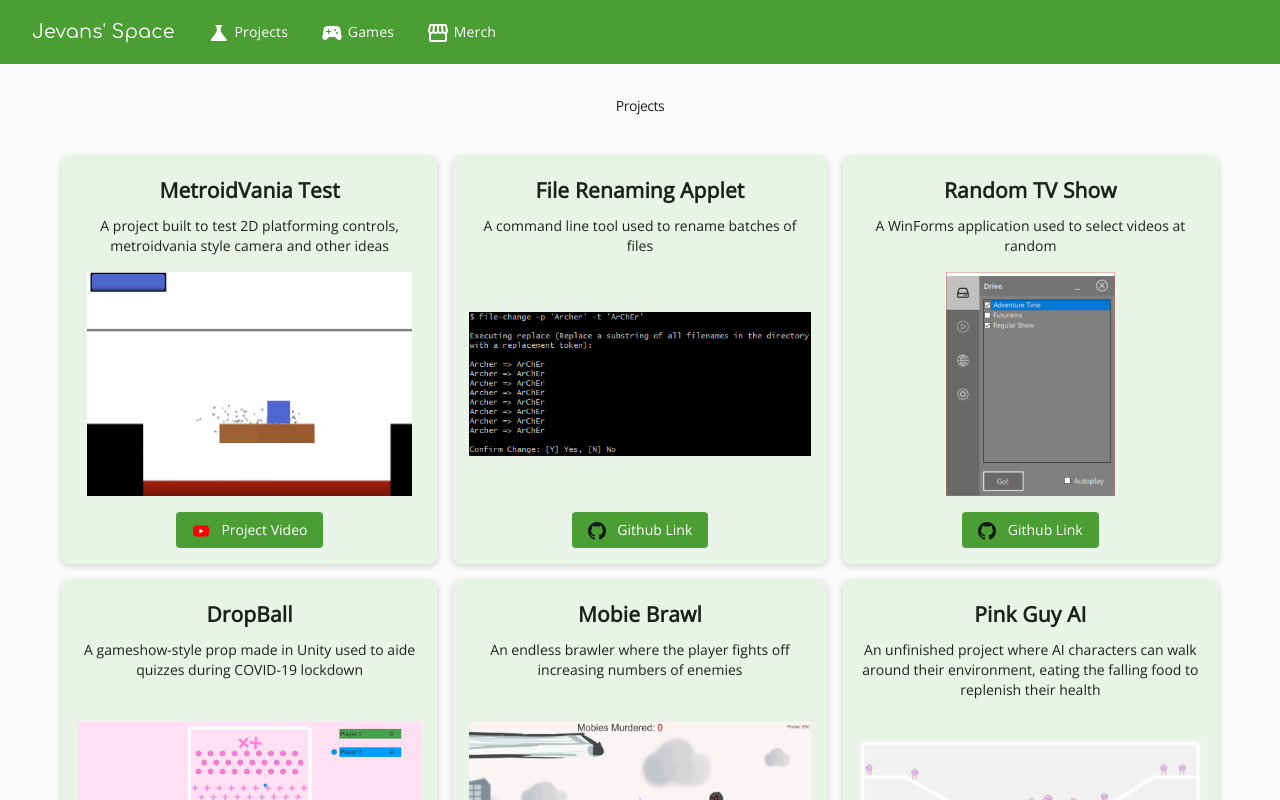
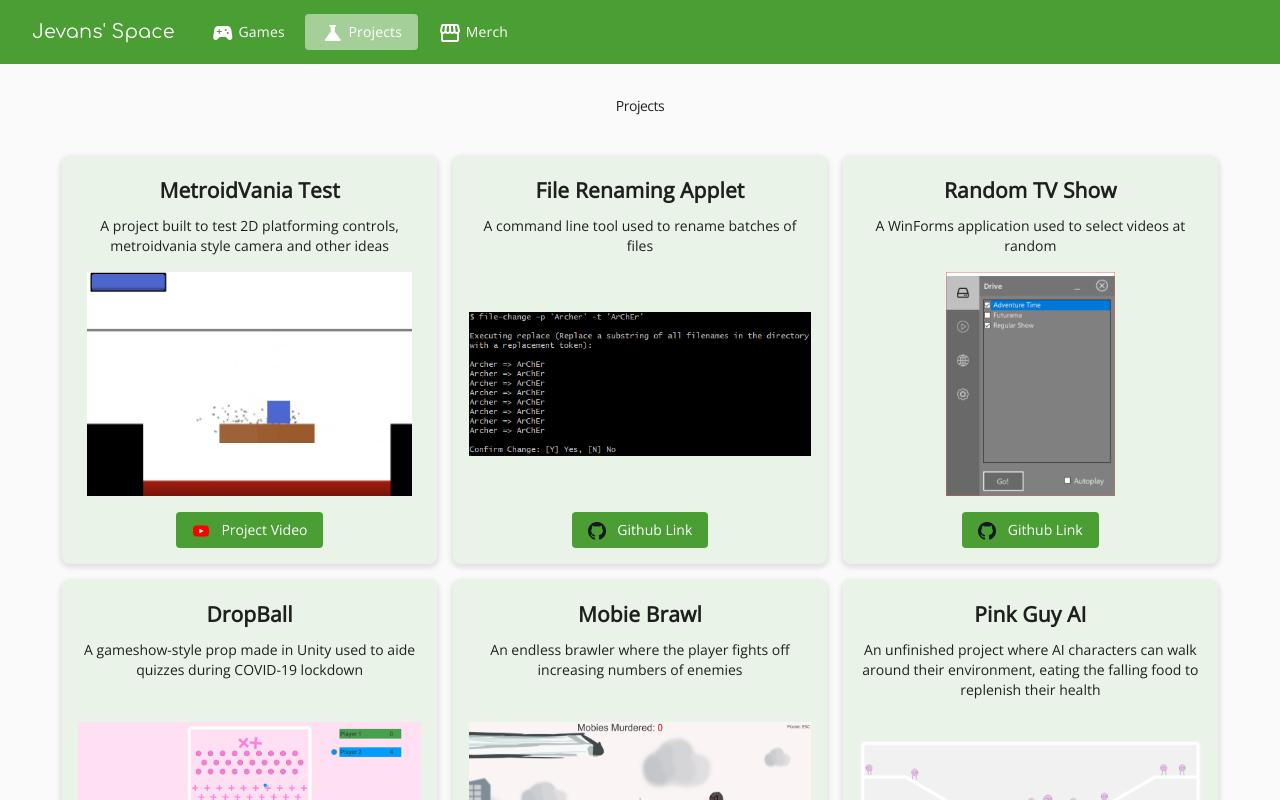
Before and after one commit to JackEvans24/jackevans24.github.io, an Angular app: page /projects in a window 1280 px wide. Built offline with nearby package versions, Linux system fonts and the light colour scheme.

Commit message:
fix button order

```diff
--- a/src/app/app.component.html
+++ b/src/app/app.component.html
@@ -1,11 +1,14 @@
 <mat-sidenav-container class="example-container">
-    <mat-sidenav #drawer mode="over">
+    <mat-sidenav #drawer
+                 mode="over">
         <ng-container *ngTemplateOutlet="menuItems"></ng-container>
     </mat-sidenav>
 
     <mat-toolbar color="primary">
         <div class="mobile-spacer">
-            <button mat-button class="menu-button" (click)="drawer.toggle()">
+            <button mat-button
+                    class="menu-button"
+                    (click)="drawer.toggle()">
                 <mat-icon>menu</mat-icon>
             </button>
         </div>
@@ -19,19 +22,30 @@
 </mat-sidenav-container>
 
 <ng-template #menuItems>
-    <a mat-button class="home-button" routerLink="/">Jevans' Space</a>
+    <a mat-button
+       class="menu-item home-button"
+       routerLink="/">Jevans' Space</a>
 
-    <a mat-button routerLink="/projects" routerLinkActive="active-link">
+    <a mat-button
+       class="menu-item"
+       routerLink="/games"
+       routerLinkActive="active-link">
+        <mat-icon>sports_esports</mat-icon>
+        Games
+    </a>
+
+    <a mat-button
+       class="menu-item"
+       routerLink="/projects"
+       routerLinkActive="active-link">
         <mat-icon>science</mat-icon>
         Projects
     </a>
 
-    <a mat-button routerLink="/games" routerLinkActive="active-link">
-        <mat-icon>sports_esports</mat-icon>
-        Games
-    </a>
-
-    <a mat-button routerLink="/merch" routerLinkActive="active-link">
+    <a mat-button
+       class="menu-item"
+       routerLink="/merch"
+       routerLinkActive="active-link">
         <mat-icon>storefront</mat-icon>
         Merch
     </a>
```
